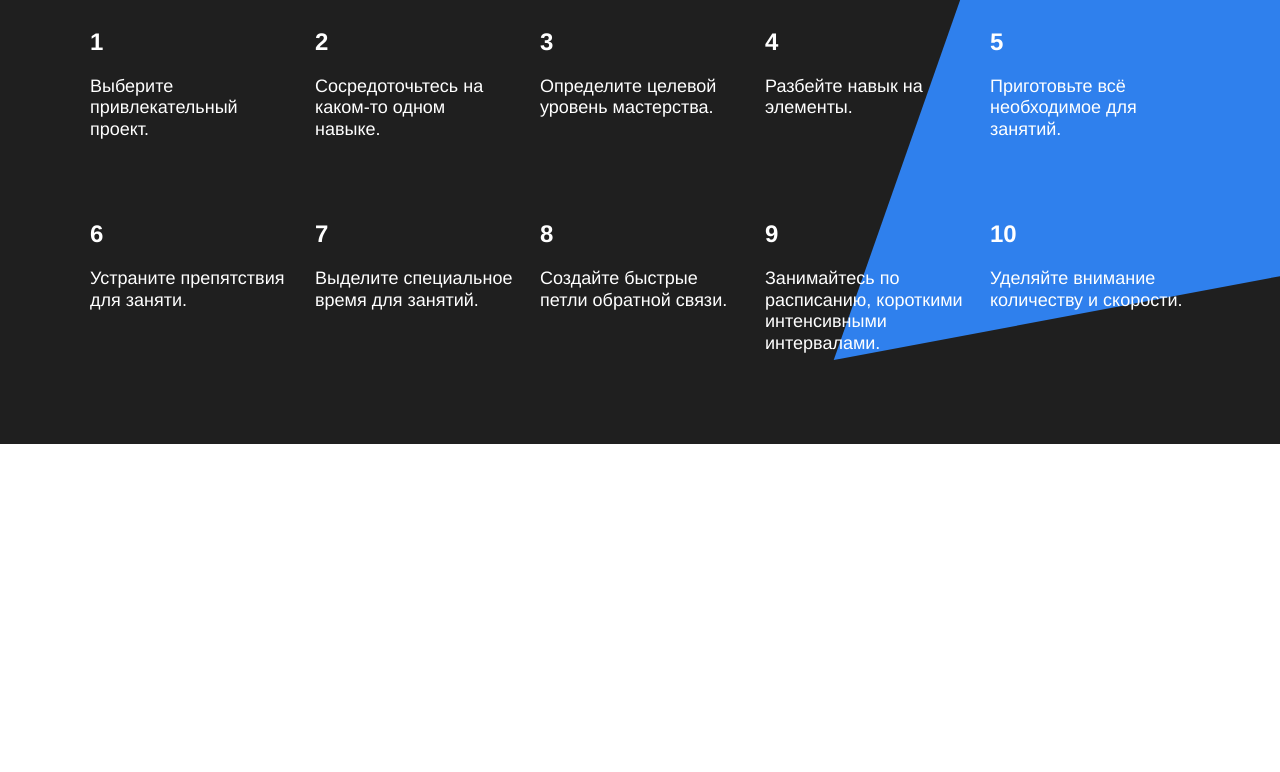
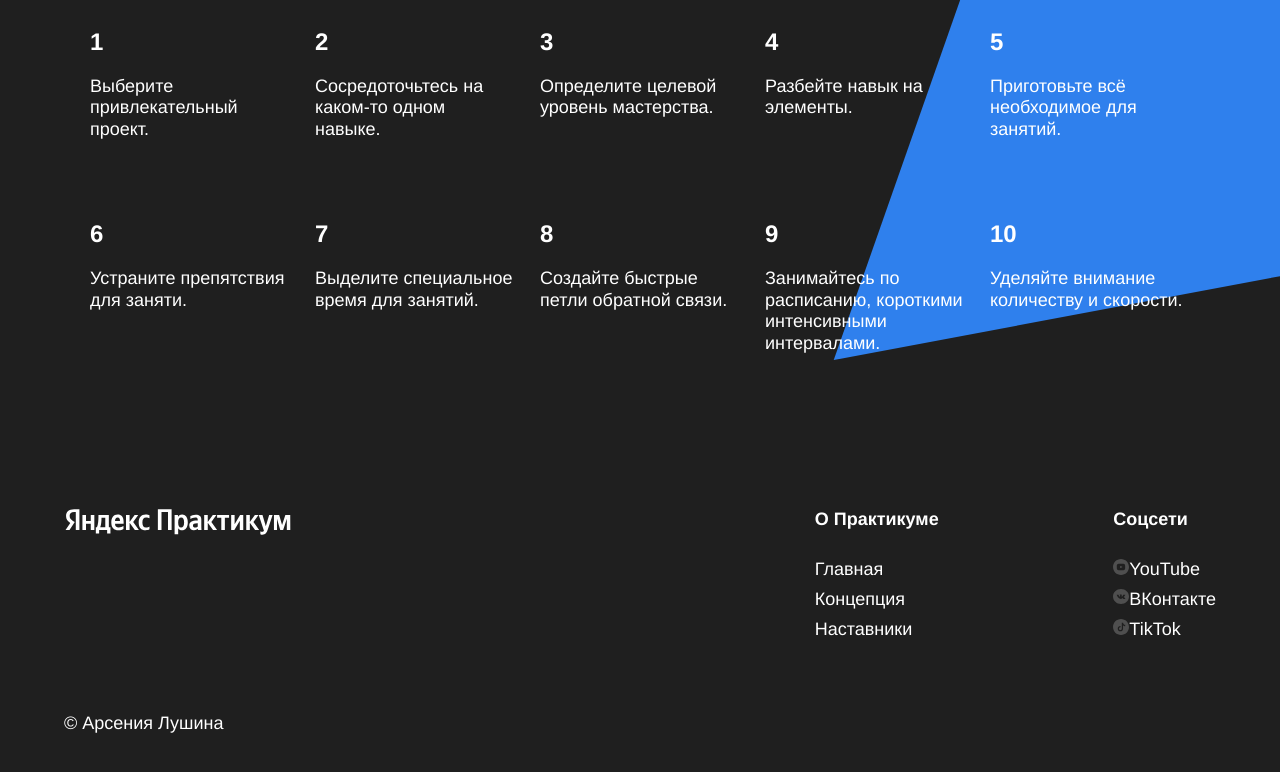
Before and after one commit to Ars2805/first-project, a plain HTML site: page index.html in a window 1280 px wide. Shown: the part 3198-3970 px from the top of the page. Before the commit the page ends 3642 px from the top, so only its background shows below. Drawn offline with Linux system fonts and the light colour scheme.

Commit message:
проект готов

```diff
--- a/index.html
+++ b/index.html
@@ -137,7 +137,34 @@
       </section>
     </main>
     <footer class="footer">
-
+      <div class="footer__columns">
+        <div class="footer__columns_content_copyright">
+          <div class="logo logo_place_footer"></div>
+          <p class="footer__author">© Арсения Лушина</p>
+        </div>
+        <div class="footer__columns_content_info">
+          <h3 class="footer__column-heading">О Практикуме</h3>
+          <div class="footer__column-links">
+            <p class="footer__column-link">Главная</p>
+            <p class="footer__column-link">Концепция</p>
+            <p class="footer__column-link">Наставники</p>
+          </div>
+        </div>
+        <div class="footer__columns_content_social">
+          <h3 class="footer__column-heading">Соцсети</h3>
+          <div class="footer__column-links">
+            <p class="footer__column-link">
+              <a class="footer__social-icon" href="#"><img src="./images/youtube_color_white.svg" alt="YouTube"></a>YouTube
+            </p>
+            <p class="footer__column-link">
+              <a class="footer__social-icon" href="#"><img src="./images/vk_color_white.svg" alt="ВКонтакте"></a>ВКонтакте
+            </p>
+            <p class="footer__column-link">
+              <a class="footer__social-icon" href="#"><img src="./images/tiktok_color_white.svg" alt="TikTok"></a>TikTok
+            </p>
+          </div>
+        </div>
+      </div>
     </footer>
   </div>
 </body>
--- a/styles/style.css
+++ b/styles/style.css
@@ -288,4 +288,62 @@
 
 .footer {
   background-color: #1f1f1f;
+  flex-basis: 711px;
+  min-height: 350px;
 }
+
+.footer__columns {
+  width: 90%;
+  padding-top: 60px;
+  margin: 0px auto 40px auto;
+  display: flex;
+  justify-content: space-between;
+  min-height: 250px;
+}
+
+.footer__columns_content_copyright {
+  width: 50%;
+  position: relative;
+}
+
+.footer__column-heading {
+  line-height: 30px;
+  font-size: 18px;
+  font-weight: 600;
+  color: white;
+  margin: 0px 0px 20px 0px;
+}
+
+.footer__column-links {
+  margin-bottom: 16px;
+}
+
+.footer__column-link {
+  line-height: 30px;
+  font-size: 18px;
+  font-weight: normal;
+  color: white;
+  margin: 0px;
+}
+
+.footer__social-icon {
+  height: 16px;
+  width: 16px;
+}
+
+.logo_place_footer {
+  width: 228px;
+  height: 32px;
+  background-image: url(../images/logo_place_footer.svg);
+}
+
+.footer__author {
+  margin-top: 18px;
+  line-height: 25px;
+  font-size: 18px;
+  font-weight: normal;
+  color: white;
+  position: absolute;
+  bottom: 18px;
+  margin-bottom: 0px;
+}
```
